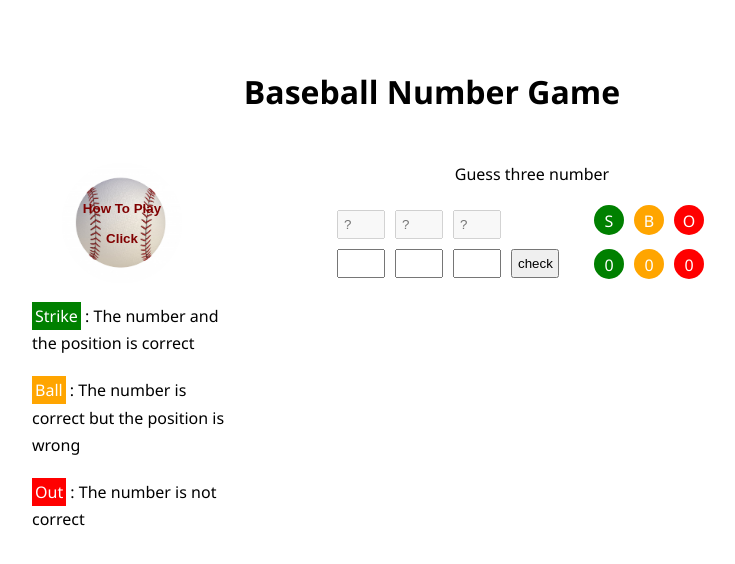
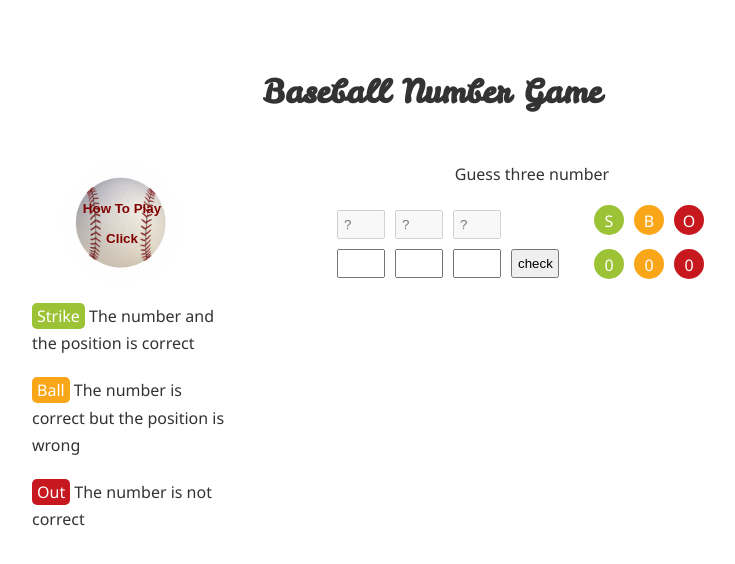
Before and after one commit to Jihyoung-ko/project1-baseball-number-game, a plain HTML site: page index.html in a window 1280 px wide. Shown: the whole page, without its empty margins (208-943 px from the left). Drawn offline with Linux system fonts and the light colour scheme.

```diff
--- a/index.html
+++ b/index.html
@@ -25,9 +25,9 @@
         </div>
       </div>
 
-      <p><span class="green-circle">Strike</span> : The number and the position is correct</p>
-      <p><span class="orange-circle">Ball</span> : The number is correct but the position is wrong</p>
-      <p><span class="red-circle">Out</span> : The number is not correct</p>
+      <p><span class="green-circle">Strike</span> The number and the position is correct</p>
+      <p><span class="orange-circle">Ball</span> The number is correct but the position is wrong</p>
+      <p><span class="red-circle">Out</span> The number is not correct</p>
 
     </div>
 
--- a/style.css
+++ b/style.css
@@ -1,3 +1,5 @@
+@import url('https://fonts.googleapis.com/css2?family=Leckerli+One&display=swap');
+
 * {
   margin: 0;
   padding: 0;
@@ -6,9 +8,11 @@
 
 html, body {
   font-family: 'Segoe UI', Tahoma, Geneva, Verdana, sans-serif;
+  color: #333;
 }
 
 h1 {
+  font-family: 'Leckerli One', cursive;
   padding-top: 70px;
   text-align: center;
 }
@@ -57,6 +61,8 @@ input::-webkit-inner-spin-button {
   width: 12%;
 }
 
+
+
 #attempts {
   margin: 20px 100px;
 }
@@ -92,15 +98,15 @@ span {
 }
 
 .green-circle {
-  background: green;
+  background: #9cc336;
 }
 
 .orange-circle {
-  background: orange;
+  background: #faa619;
 }
 
 .red-circle {
-  background: red;
+  background: #c6181e;
 }
 
 .dissapear {
@@ -128,6 +134,11 @@ span {
 
 .giphy-embed {
   margin-bottom: 20px;
+}
+
+#introduction-container span {
+  border-radius: 5px;
+  padding: 2px 5px;
 }
 
 #howToBtn {
```
Also changed, not shown: 1 other file.
